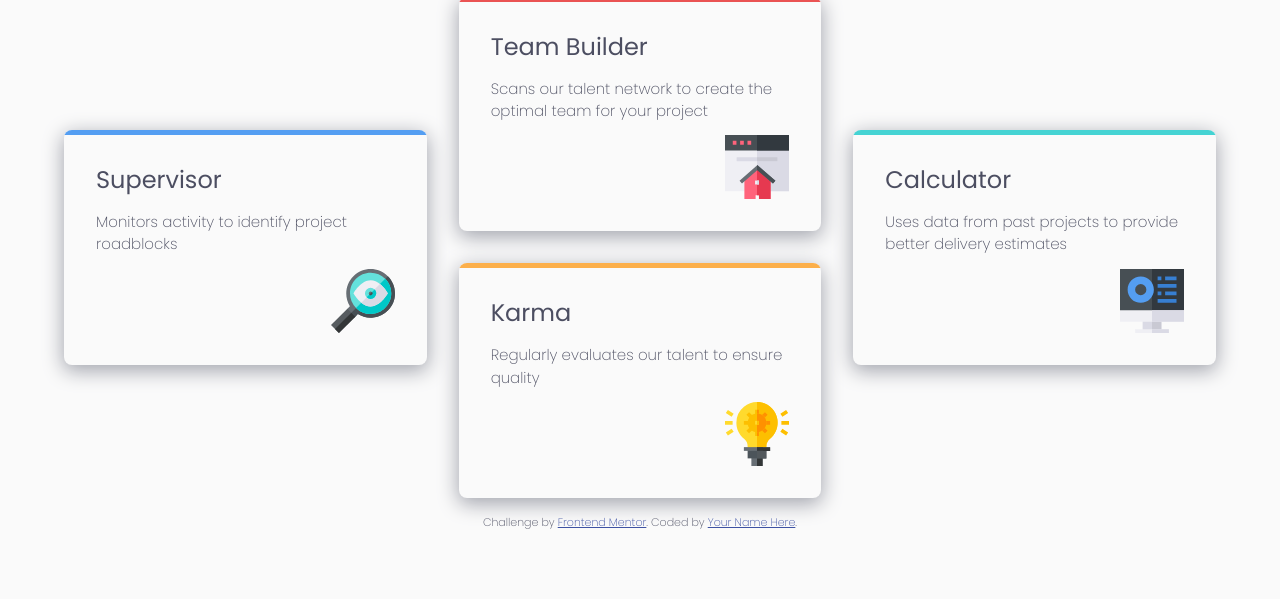
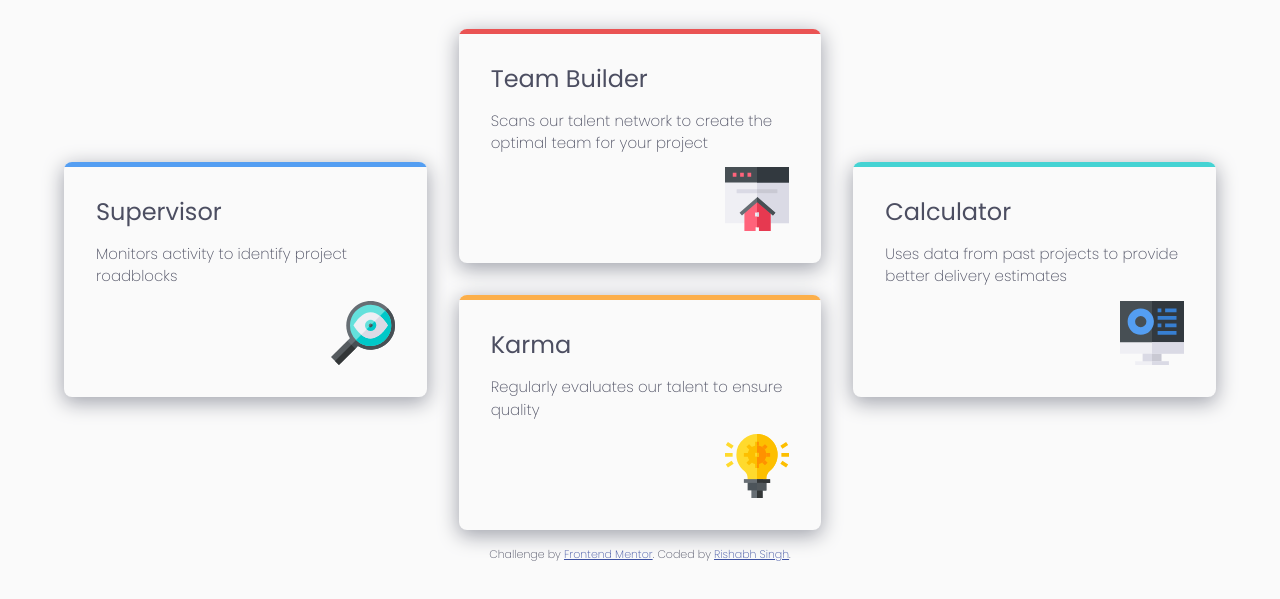
Before and after one commit to Rishabh763/four-card-feature-section-master, a plain HTML site: page index.html in a window 1280 px wide. Shown: the part 189-788 px from the top of the page. Drawn offline with Linux system fonts and the light colour scheme.

Commit message:
final commit

```diff
--- a/index.html
+++ b/index.html
@@ -119,6 +119,7 @@
         margin-inline: auto;
         max-width: 1920px;
         padding: 1rem 2rem;
+        padding-top: 3rem;
       }
 
       p{
@@ -315,7 +316,7 @@
           Challenge by
           <a href="https://www.frontendmentor.io?ref=challenge" target="_blank"
           >Frontend Mentor</a
-          >. Coded by <a href="#">Your Name Here</a>.
+          >. Coded by <a href="#">Rishabh Singh</a>.
         </p>
       </footer>
     </main>
```
